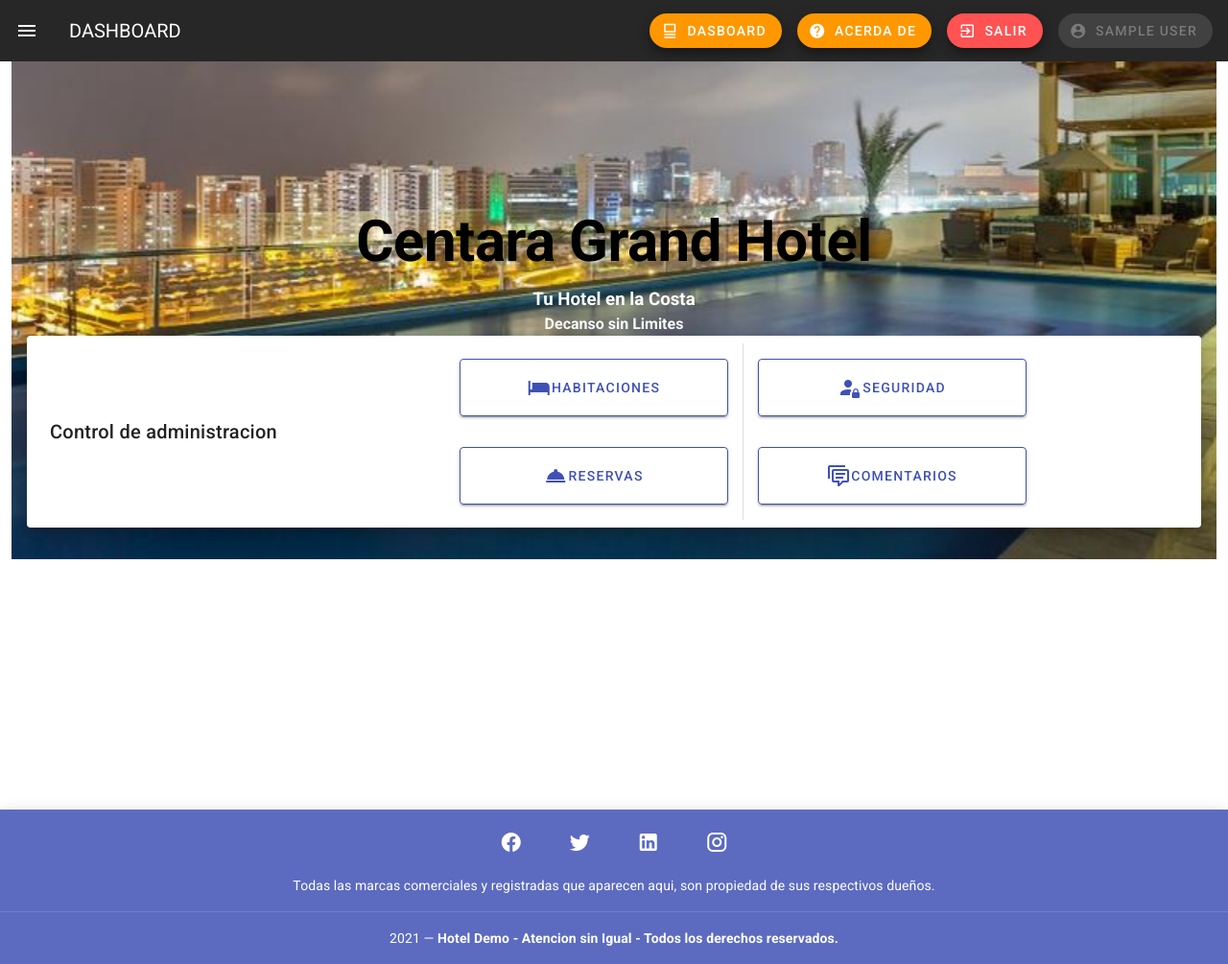
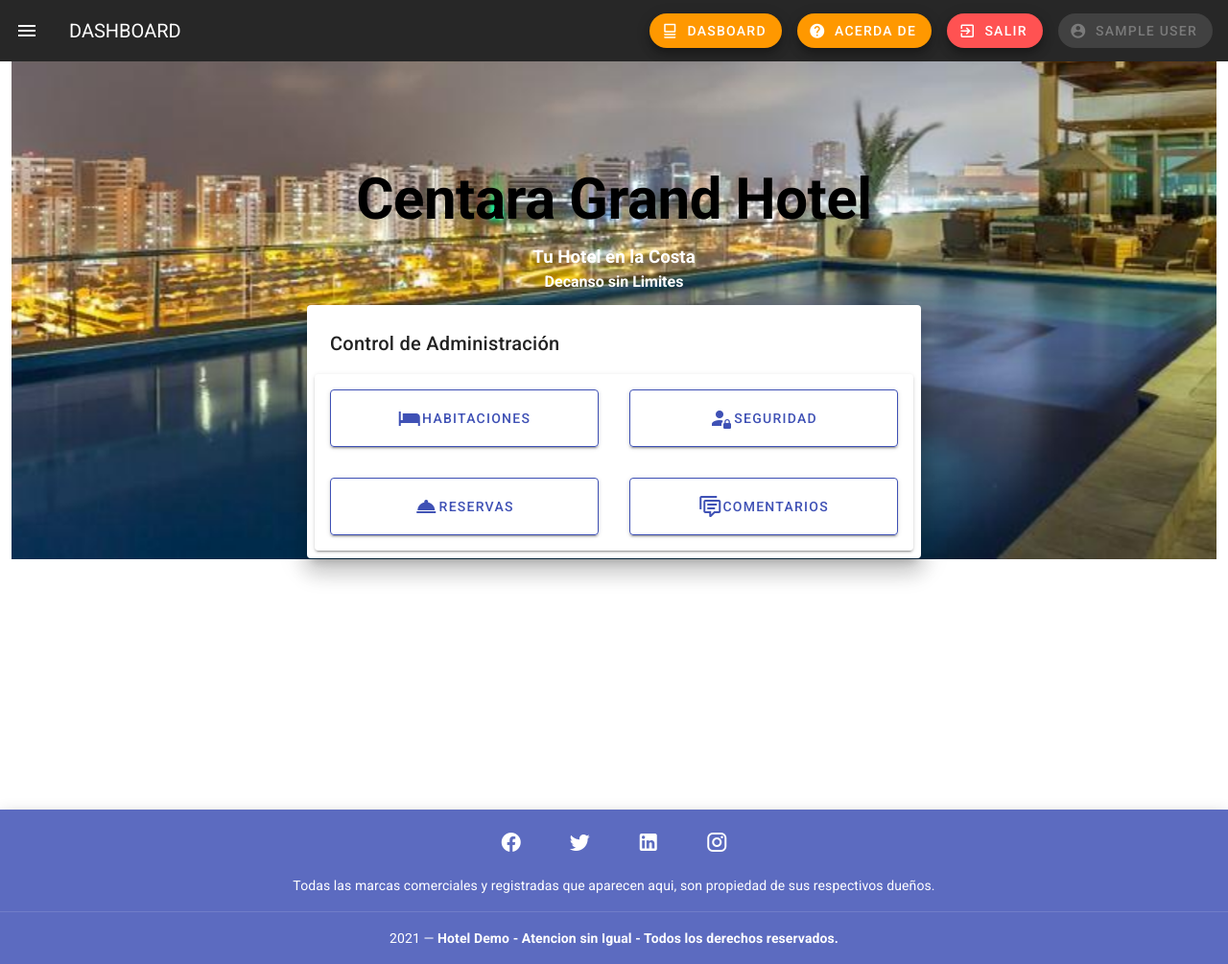
Before and after one commit to Jesuschamorro54/Hotel, a Flask app: page /dashboard/ in a window 1280 px wide. Shown: the whole page at 96% size. Run offline with Flask 2, Linux system fonts and the light colour scheme; the visitor is signed in with stand-in values (Sample User, id 1); some libraries are stand-ins or nearby versions.

Commit message:
Update Sabado multiples

```diff
--- a/app/Templates/adm/comentarios.html
+++ b/app/Templates/adm/comentarios.html
@@ -1,6 +1,6 @@
 {% extends 'base.html' %}
 
-{% block titulo %} Administrador de comentarios {% endblock %}
+{% block titulo %} Centara Grand Hotel - Administrador de comentarios {% endblock %}
 {% block tit_bar %} Administrar comentarios {% endblock %}
 {% block btn_login %} Acceso {% endblock %}
 {% block btn_signin %} Registro {% endblock %}
--- a/app/Templates/adm/habitaciones.html
+++ b/app/Templates/adm/habitaciones.html
@@ -1,6 +1,6 @@
 {% extends 'base.html' %}
 
-{% block titulo %} Administrador de habitaciones {% endblock %}
+{% block titulo %} Centara Grand Hotel - Administrador de habitaciones {% endblock %}
 {% block tit_bar %} Administrar habitaciones {% endblock %}
 {% block btn_login %} Acceso {% endblock %}
 {% block btn_signin %} Registro {% endblock %}
@@ -152,7 +152,6 @@
         </v-row>
 </template>
 
-
 {% endblock %}
 {% block text_footer_01 %} Todas las marcas comerciales y registradas que aparecen aqui, son propiedad de sus respectivos dueños. {% endblock %}
 {% block text_footer_02 %} Hotel Demo - Atencion sin Igual - Todos los derechos reservados.{% endblock %}
--- a/app/Templates/adm/reservas.html
+++ b/app/Templates/adm/reservas.html
@@ -1,6 +1,6 @@
 {% extends 'base.html' %}
 
-{% block titulo %} Administrador de reservas {% endblock %}
+{% block titulo %} Centara Grand Hotel - Administrador de reservas {% endblock %}
 {% block tit_bar %} Administrar reservas {% endblock %}
 {% block btn_login %} Acceso {% endblock %}
 {% block btn_signin %} Registro {% endblock %}
@@ -62,7 +62,6 @@
         </v-row>
 </template>
 
-
 {% endblock %}
 {% block text_footer_01 %} Todas las marcas comerciales y registradas que aparecen aqui, son propiedad de sus respectivos dueños. {% endblock %}
 {% block text_footer_02 %} Hotel Demo - Atencion sin Igual - Todos los derechos reservados.{% endblock %}
--- a/app/Templates/adm/users.html
+++ b/app/Templates/adm/users.html
@@ -9,6 +9,7 @@
 {% block btn_exit %} Salir {% endblock %}
 
 {% block contenido_1 %}
+<v-container fluid>
   <v-card class="d-flex align-center pa-2" height="250px" width = "720px" elevation=15>
       <v-card-text>
           <v-container>
@@ -28,7 +29,7 @@
                                   <v-card-actions>
                                       <input type="hidden" id="table" value="users">
                                       <input type="hidden" id="route" value="/adm/users/">
-                                    <v-btn color="gray" text text title="Buscar" onclick=search() >Buscar</v-btn>
+                                      <v-btn color="gray" text text title="Buscar" onclick=search()>Buscar</v-btn>
                                       <v-btn color="gray" text text title="Buscar" onclick=clear_all()>Clear</v-btn>
                                       <v-btn elevation=8 color="green" onclick=get_data() >Mostrar todos</v-btn>
                                   </v-card-actions>
@@ -40,6 +41,7 @@
           </v-container>
       </v-card-text>
   </v-card>
+</v-container>
 {% endblock %}
 {% block contenido_2 %}
 <template>
--- a/app/Templates/dashboard.html
+++ b/app/Templates/dashboard.html
@@ -1,6 +1,6 @@
 {% extends 'base.html' %}
 
-{% block titulo %} Dashboard {% endblock %}
+{% block titulo %} Centara Grand Hotal Dashboard {% endblock %}
 {% block tit_bar %} DASHBOARD {% endblock %}
 {% block btn_login %} Acceso {% endblock %}
 {% block btn_signin %} Registro {% endblock %}
@@ -8,35 +8,46 @@
 {% block btn_about %}Acerda de{% endblock %}
 {% block btn_exit %}Salir{% endblock %}
 {% block contenido_1 %}
-<v-card class="d-flex align-center pa-2" flat wwidth = "100px" height="250px" elevation=15 style="block-size: auto;">
-    <v-card-title>Control de administracion</v-card-title>
-    <v-card class="mx-auto" elevation = 0>
-        <v-row class="d-flex " justify="space-around" no-gutters>
-            <v-col class="text-h4 white--text font-weight-bold">
+<v-container fluid>
+    <v-row justify="space-around" no-gutters>
+        <v-card class="pa-2" elevation=15>
+        <v-card-title>Control de Administración</v-card-title>
+
+            <v-card class="align-center mx-auto">
+                <v-row class="align-center mx-0" no-gutters>
+                    <v-col class="align-center text-h4 white--text font-weight-bold">
                         {% if g.is_admin or g.is_moder %}
                         <v-card-actions>
-                    <v-btn class="ma-2" elevation = "2" color="indigo" outlined height="60" padding= "10px" width="280" elevation="10" href="/adm/habitaciones" title="Administrar Habitaciones"><v-icon>mdi-bed-empty</v-icon>Habitaciones</v-btn>
+                            <v-btn class="ma-2" elevation = "2" color="indigo" outlined height="60" width="280" elevation="10" href="/adm/habitaciones" title="Administrar Habitaciones">
+                                <v-icon>mdi-bed-empty</v-icon>Habitaciones</v-btn>
                         </v-card-actions>
                         <v-card-actions>
-                    <v-btn class="ma-2" elevation = "2" color="indigo" outlined height="60" width="280" elevation="10" href="/adm/reservas" title="Administrar Reservas"><v-icon>mdi-room-service</v-icon>Reservas</v-btn>
+                            <v-btn class="ma-2" elevation = "2" color="indigo" outlined height="60" width="280" elevation="10" href="/adm/reservas" title="Administrar Reservas">
+                                <v-icon>mdi-room-service</v-icon>Reservas</v-btn>
                         </v-card-actions>
                         {% endif %}
                     </v-col>
-            <v-divider vertical></v-divider>
-            <v-col class="text-h4 white--text font-weight-bold">
+
+                    <v-col class="align-center text-h4 white--text font-weight-bold">
                         {% if g.is_admin or g.is_moder %}
                         <v-card-actions>
-                    <v-btn class="ma-2" elevation = "2" color="indigo" outlined height="60" width="280" elevation="10" href="/adm/users" title="Administrar Seguridad"><v-icon>mdi-account-lock</v-icon>Seguridad</v-btn>
+                            <v-btn class="ma-2" elevation = "2" color="indigo" outlined height="60" width="280" elevation="10" href="/adm/users" title="Administrar Seguridad">
+                                <v-icon>mdi-account-lock</v-icon>Seguridad</v-btn>
                         </v-card-actions>
                         {% endif %}
+                        {% if g.is_admin or g.is_moder or g.is_free %}
                         <v-card-actions>
-                    <v-btn class="ma-2" elevation = "2" color="indigo" outlined height="60" width="280" elevation="10" href="/adm/comentarios" title="Administrar Comentarios"><v-icon>mdi-comment-text-multiple-outline</v-icon>Comentarios</v-btn>
+                            <v-btn class="ma-2" elevation = "2" color="indigo" outlined height="60" width="280" elevation="10" href="/adm/comentarios" title="Administrar Comentarios">
+                                <v-icon>mdi-comment-text-multiple-outline</v-icon>Comentarios</v-btn>
                         </v-card-actions>
-                </v-card>
+                        {% endif %}
                     </v-col>
                 </v-row>
             </v-card>
+
         </v-card>
+    </v-row>
+</v-container>
 {% endblock %}
 {% block text_footer_01 %} Todas las marcas comerciales y registradas que aparecen aqui, son propiedad de sus respectivos dueños. {% endblock %}
 {% block text_footer_02 %} Hotel Demo - Atencion sin Igual - Todos los derechos reservados.{% endblock %}
--- a/app/Templates/index.html
+++ b/app/Templates/index.html
@@ -25,7 +25,7 @@
           </v-card-text>
           <v-toolbar dense floating>
             <v-text-field name="fecha_busqueda" type="date" label="Fecha Busqueda" id="fecha_busqueda" title="Buscar Disponibilidad" prepend-icon="mdi-magnify" hide-details clearable></v-text-field>
-            <v-btn icon title="Buscar">
+            <v-btn onclick=search() icon title="Buscar">
               <v-icon>mdi-dots-vertical</v-icon>
             </v-btn>
           </v-toolbar>
--- a/app/controlador_hotel.py
+++ b/app/controlador_hotel.py
@@ -6,7 +6,7 @@
 d = {
         "host": "localhost",
         "user": "root",
-        "password": "20023006",
+        "password": "Xricagomex0126.",
         "db": "hotel"
 }
 
--- a/app/views.py
+++ b/app/views.py
@@ -74,7 +74,8 @@
     @functools.wraps(f)
     def decorated_function(**kwargs):
         if 'usr_rol' in session:
-            is_rol = session.get('usr_rol')
+            #is_rol = session.get('usr_rol')
+            is_rol = 'admin'
             is_admin = True if is_rol=='admin' else False
 
             if not is_admin:
@@ -93,13 +94,12 @@
 @main.route('/dashboard/')
 @login_required
 def dashboard():
-    is_rol = session.get('usr_rol')
-    # is_rol = 'admin'
+    #is_rol = session.get('usr_rol')
+    is_rol = 'admin'
     g.is_admin = True if is_rol=='admin'else False
     g.is_moder = True if is_rol=='moderador' else False
     g.is_free = True if is_rol=='free' else False
     return render_template('dashboard.html')
-
 
 @main.route('/habitaciones/')
 @login_required
```
Lines whose indentation alone changed are shown as unchanged.
